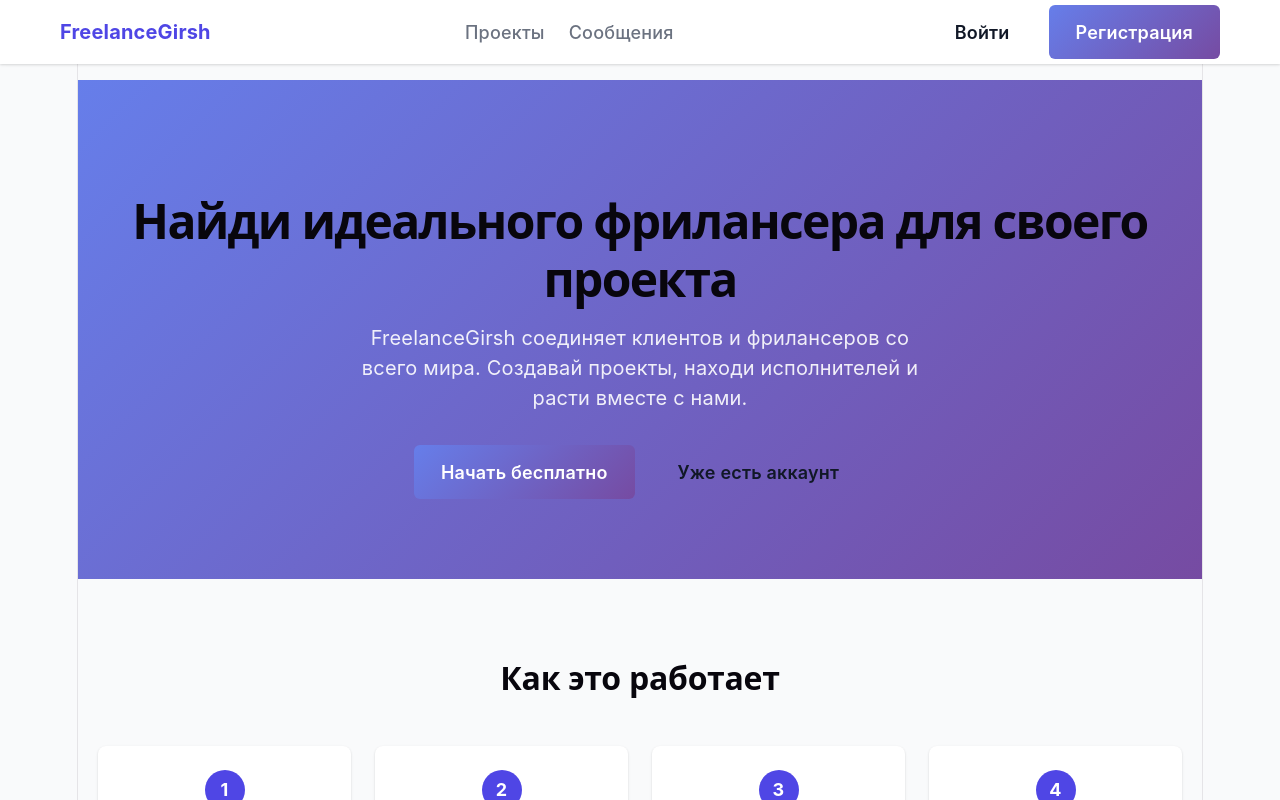
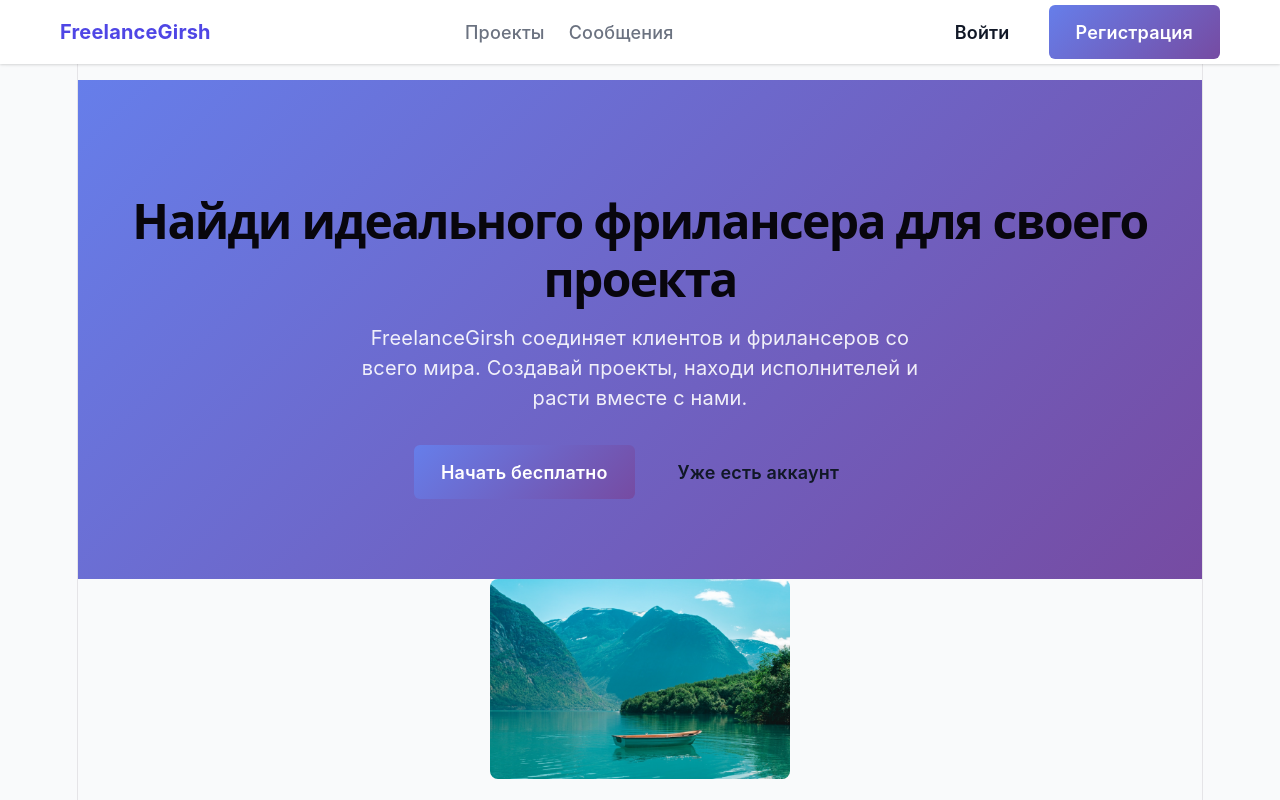
Before and after one commit to OliverTwist69/gun, a React (Vite) app in the folder freelancer-frontend/: page / in a window 1280 px wide. Shown: the top 800 px of the page. Built offline with nearby package versions, Linux system fonts and the light colour scheme; no server answers.

Commit message:
Add featured image to home page with 300x200px size
- Added cartinka.png to public folder
- Integrated image on home page between hero and how-it-works sections
- Image displays with rounded corners and proper sizing

Co-Authored-By: Claude Code <noreply@anthropic.com>

```diff
--- a/freelancer-frontend/src/pages/Home.jsx
+++ b/freelancer-frontend/src/pages/Home.jsx
@@ -38,6 +38,18 @@ const Home = () => {
               )}
             </div>
           </div>
+        </div>
+      </section>
+
+      {/* Картинка */}
+      <section className="image-section">
+        <div className="container">
+          <img
+            src="/cartinka.png"
+            alt="Платформа FreelanceGirsh"
+            className="featured-image"
+            style={{ width: '300px', height: '200px', objectFit: 'cover', borderRadius: '8px' }}
+          />
         </div>
       </section>
 
```
Also changed, not shown: freelancer-frontend/public/cartinka.png (added).
